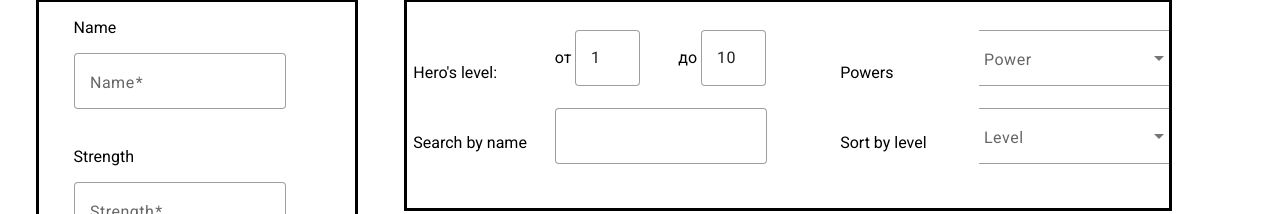
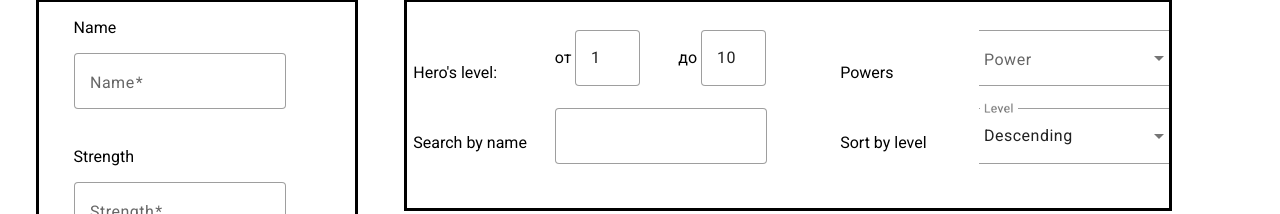
Before and after one commit to iceisnicehq/angular_v3, an Angular app: page /main in a window 1280 px wide. Shown: the part 93-307 px from the top of the page. Built offline with nearby package versions, Linux system fonts and the light colour scheme.

Commit message:
power_left and lvl-kinda

```diff
--- a/src/app/entities/components/main/main.component.html
+++ b/src/app/entities/components/main/main.component.html
@@ -145,7 +145,7 @@
           <br/>
           <mat-form-field appearance="outline">
             <mat-label>Level</mat-label>
-            <mat-select>
+            <mat-select [(value)]="sortOrder" (valueChange)="sortHeroesByLevel(sortOrder)">
               <mat-option value="asc">
                 Ascending
               </mat-option>
--- a/src/app/entities/components/main/main.component.ts
+++ b/src/app/entities/components/main/main.component.ts
@@ -14,6 +14,7 @@ export class MainComponent {
   public data: INeedAHero[] = this._hero.getHeroes();
   public powers: string[] = this._hero.heroPower;
   public power: FormGroup = this._fb.createPowerForm()
+  public sortOrder: 'asc' | 'desc' = 'desc';
 
   public panelOpenState: boolean = false;
 
@@ -27,9 +28,11 @@ export class MainComponent {
 
   public onSave(): void {
     this._hero.hallOfHeroes.push(this.heroForm.value);
+    this.sortHeroesByLevel(this.sortOrder);
     this.data = this._hero.getHeroes();
     this.heroForm.reset()
     this.nameFilter(new Event (''))
+    // this.sortHeroesByLevel(this.sortOrder)
     // this.levelFilter(minLevelInput: HTMLInputElement, maxLevelInput: HTMLInputElement);
 
   }
@@ -55,4 +58,11 @@ export class MainComponent {
     const maxLevel = parseInt(maxLevelInput.value, 10);
     this.data = this._hero.getHeroes().filter(hero => hero.lvl >= minLevel && hero.lvl <= maxLevel);
   }
+  public sortHeroesByLevel(order: 'asc' | 'desc'): void {
+    this.data.sort((a, b) => {
+      return order === 'asc'
+       ? a.lvl - b.lvl
+        : b.lvl - a.lvl;
+    });
+  }
 }
```
